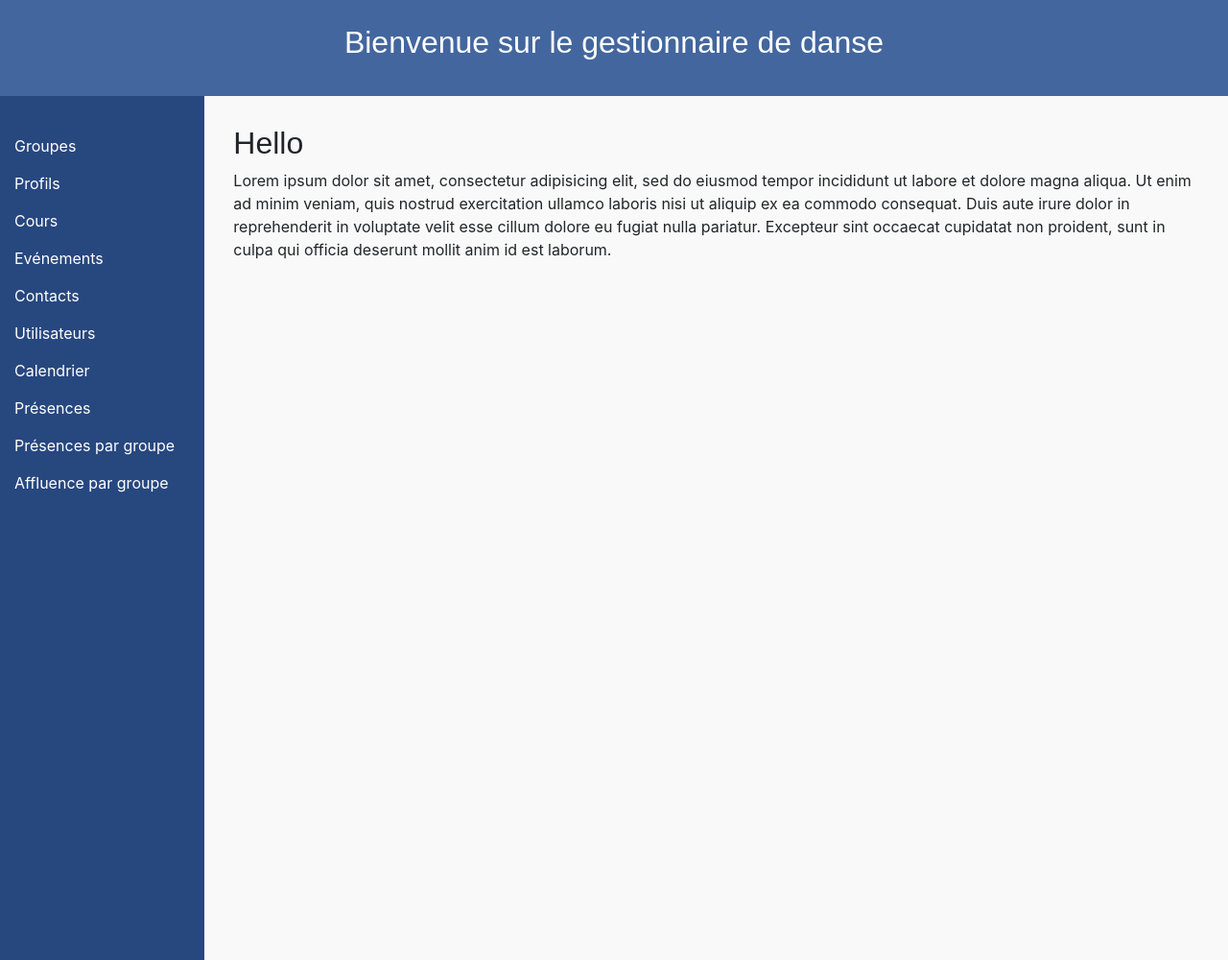
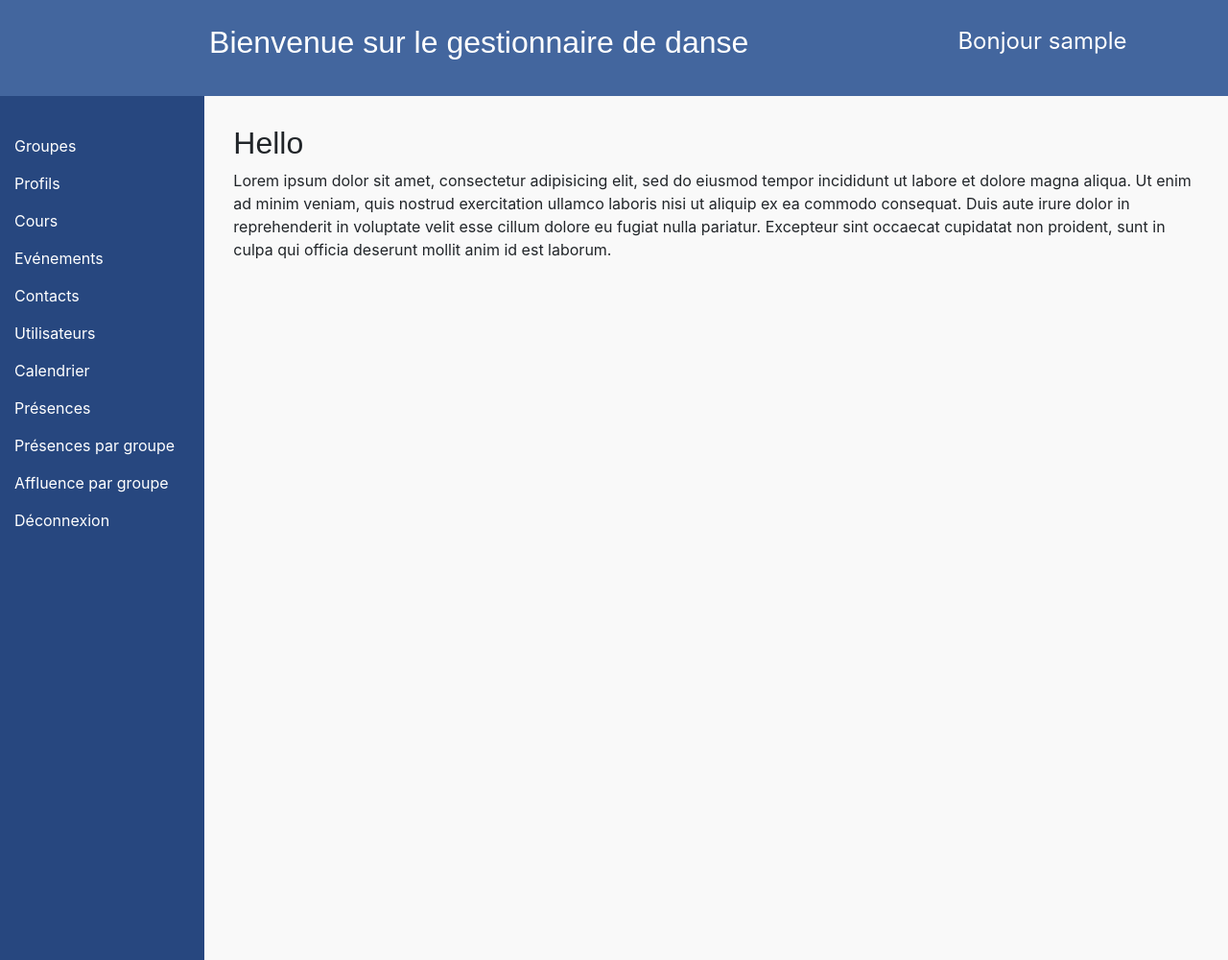
Before and after one commit to cpaparas/danses_admin, a PHP site: page / in a window 1280 px wide. Shown: the whole page at 96% size. Run offline with PHP 8.4, Linux system fonts and the light colour scheme; the visitor is signed in with stand-in values (Sample User, id 1); some web fonts are replaced.

Commit message:
add logout

```diff
--- a/ajax/login.php
+++ b/ajax/login.php
@@ -5,7 +5,7 @@ $query = $pdo->prepare('SELECT username FROM users WHERE username=? AND password
 $query->execute(array($_GET['username'], md5($_GET['password'])));
 $username = $query->fetch(PDO::FETCH_ASSOC);
 if (isset($username)) {
-    $_SESSION["CONNECTED_USER"] = true;
+    $_SESSION["CONNECTED_USER"] = $username['username'];
     echo $username['username'];
 } else {
     echo "nok";
--- a/css/style.css
+++ b/css/style.css
@@ -26,6 +26,16 @@ header{
 h1{
 	font-size: 2em;
 	padding: 25px 0px;
+	width: 78%;
+	float:left;
+}
+
+
+.hello{
+	font-size: 1.5em;
+	padding: 25px 0px;
+	width: 20%;
+	float:left;
 }
 
 /*******************************main***************************/
--- a/header.php
+++ b/header.php
@@ -1,11 +1,18 @@
 <?php
-	if (! isset($h1)) {
-		$h1 = "Bienvenue sur le gestionnaire de danse";
-	}
+if ( ! session_id() ) @ session_start();
+if (! isset($h1)) {
+    $h1 = "Bienvenue sur le gestionnaire de danse";
+}
+$bonjour = "";
+if (isset($_SESSION["CONNECTED_USER"])) {
+    $bonjour .= '<div class="hello"> Bonjour ';
+    $bonjour .= $_SESSION["CONNECTED_USER"];
+    $bonjour .= '</div>';
+}
 ?>
 
 <header>
 		<h1 class="text-center"><?=$h1?></h1>
-
+        <?=$bonjour?>
 
 </header>
--- a/login.php
+++ b/login.php
@@ -44,7 +44,7 @@ include('header.php');
                 </div>
                 <div class="form-group">
                     <label for="password">Mot de passe * :</label>
-                    <input class='form-control' type="text" name="password" id="password" size="50" value="">
+                    <input class='form-control' type="password" name="password" id="password" size="50" value="">
                 </div>
                 <input class="btn" type="submit" name="login" value="Connexion">
 
--- a/nav.php
+++ b/nav.php
@@ -10,4 +10,5 @@
     <a href="presences.php">Présences</a>
     <a href="presences_par_groupe.php">Présences par groupe</a>
     <a href="groupes_pie.php">Affluence par groupe</a>
+    <a href="logout.php">Déconnexion</a>
 </nav>
```
Also changed, not shown: logout.php (added, +7 -0 lines).
